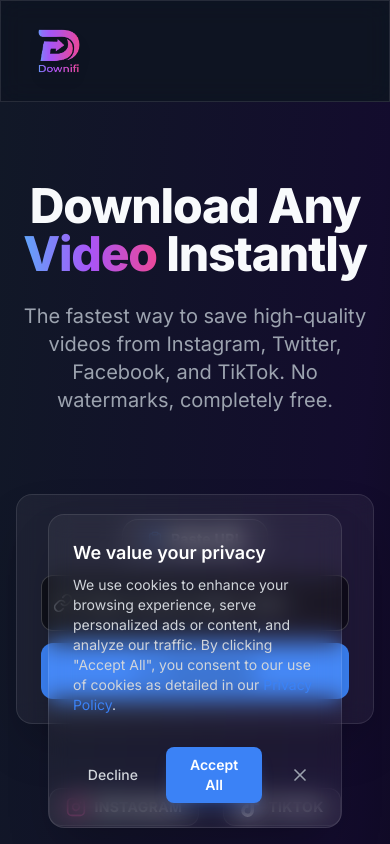
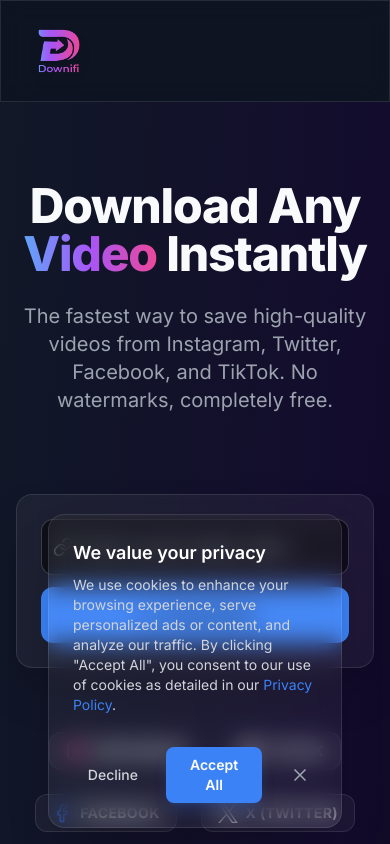
Before and after one commit to Nauman123Nasir/social-frontend, a Next.js app: page / in a window 390 px wide. Shown: the top 844 px of the page. Built offline with nearby package versions, Linux system fonts and the light colour scheme.

Commit message:
Update page.tsx

```diff
--- a/src/app/page.tsx
+++ b/src/app/page.tsx
@@ -21,7 +21,6 @@
     setTimeout(() => {
       if (inputRef.current) {
         inputRef.current.scrollLeft = 0;
-        inputRef.current.setSelectionRange(0, 0);
       }
     }, 10);
   }
@@ -109,7 +108,7 @@
               initial={{ opacity: 0, y: 10 }}
               animate={{ opacity: 1, y: 0 }}
               exit={{ opacity: 0, y: 10 }}
-              className="mb-4 flex justify-center w-full"
+              className="mb-4 hidden sm:flex justify-center w-full"
             >
               <Button
                 type="button"
```
